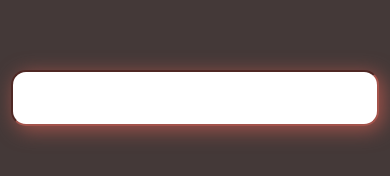
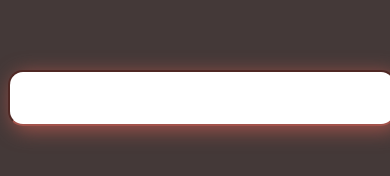
Before and after one commit to victorgit02/ramdom-mesagges, a website: page index.html in a window 390 px wide. Shown: the part 322-498 px from the top of the page. Drawn offline with Linux system fonts and the light colour scheme.

Commit message:
change tomobile

```diff
--- a/styles.css
+++ b/styles.css
@@ -81,7 +81,7 @@ h2 {
     }
     #input {
       font-size: 11px;
-      width: 360px;
+      width: 380px;
     }
     .load {
       margin: 20px 0px 20px 80px;
```
